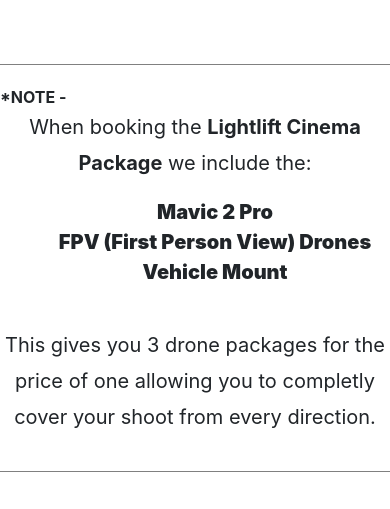
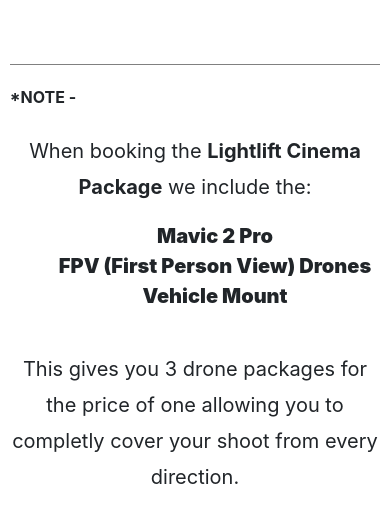
Before and after one commit to sdbxsdb/CineCopters, a PHP site: page /equipment.php in a window 390 px wide. Shown: the part 636-1145 px from the top of the page. Run offline with PHP 8.4, Linux system fonts and the light colour scheme; some web fonts are replaced.

Commit message:
css fixes for mobile

```diff
--- a/css/app.css
+++ b/css/app.css
@@ -1156,6 +1156,12 @@
   border-bottom: solid 1px grey;
 }
 
+@media only screen and (max-width: 576px) {
+  #cinecoptersEquipment .servicesIntro {
+    max-width: 95%;
+  }
+}
+
 #cinecoptersEquipment .servicesIntro ul {
   text-align: center;
   list-style: none;
--- a/css/app.scss
+++ b/css/app.scss
@@ -998,6 +998,9 @@
   padding: 20px 0;
   border-top: solid 1px grey;
   border-bottom: solid 1px grey;
+  @media only screen and (max-width: 576px) {
+    max-width: 95%;
+  }
   ul {
     text-align: center;
     list-style: none;
--- a/equipment.php
+++ b/equipment.php
@@ -20,6 +20,7 @@
 
   <div class="container servicesIntro">
     <strong>*NOTE -</strong>
+    <br><br>
     <p>When booking the <strong>Lightlift Cinema Package</strong> we include the:</p>
       <ul>
         <li><strong>Mavic 2 Pro</strong></li>
```
Also changed, not shown: 1 other file.
